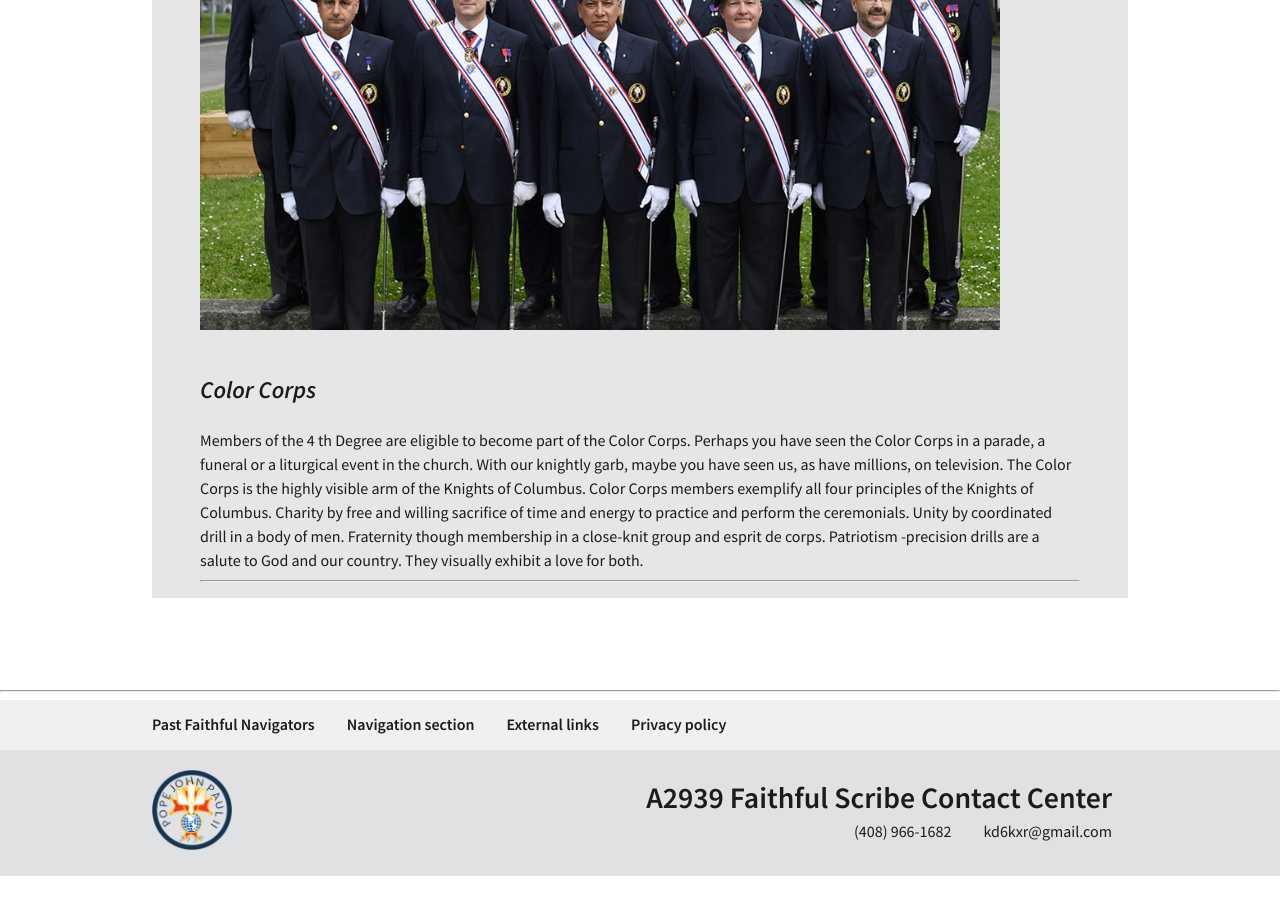
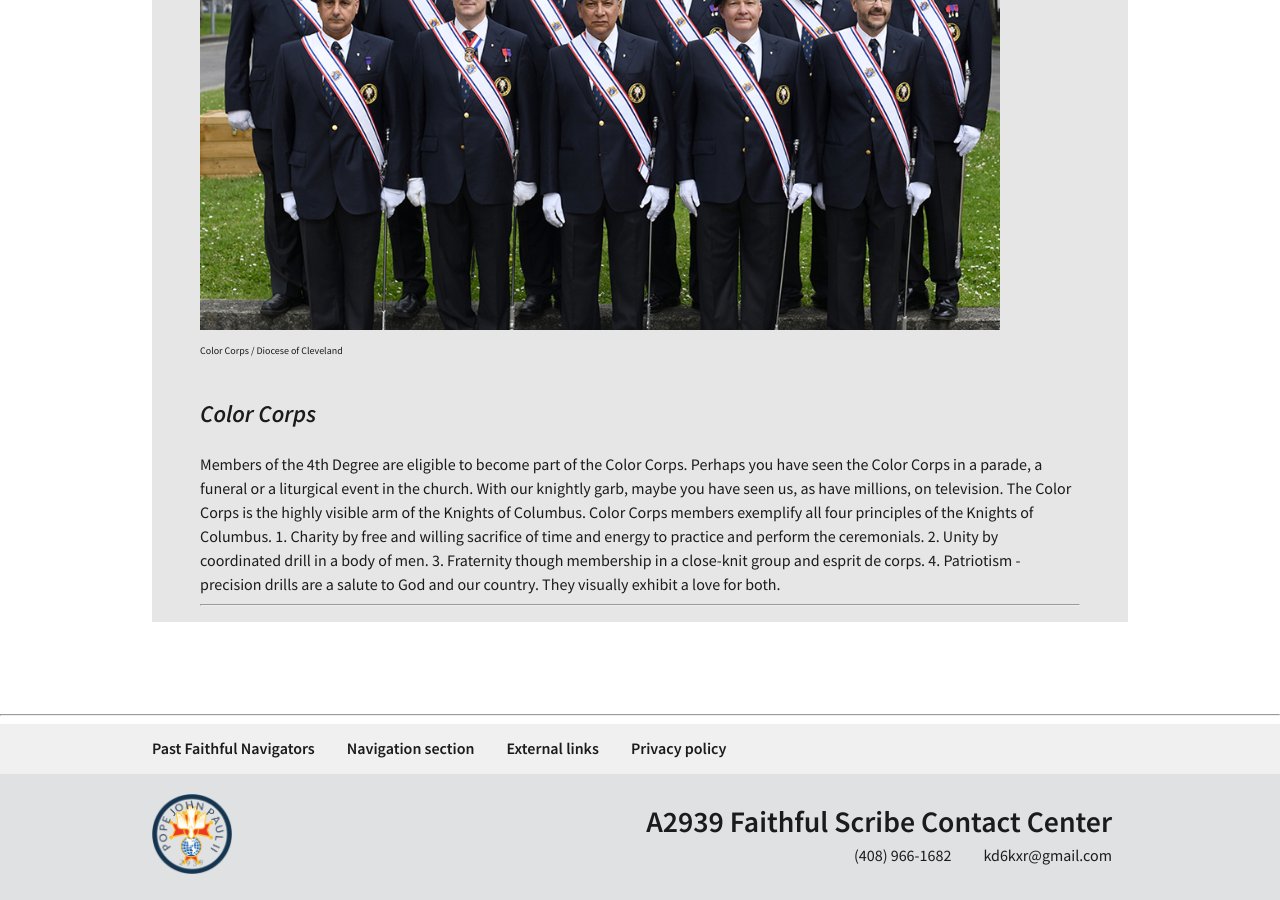
Before and after one commit to FNAV2939/A2939.github.io, a Jekyll site: the page built from proj/index.md, in a window 1280 px wide and 900 px high, scrolled down 2216 px. Built offline with Jekyll 4.4.1, drawn with Linux system fonts in a browser that asks for light colours; our own code applies the rules of GitHub Pages for plain Markdown files; before the commit the page ends 3092 px from its top, so only the background shows below that.

Commit message:
Update index.md

```diff
--- a/proj/index.md
+++ b/proj/index.md
@@ -20,17 +20,14 @@ open the door more widely for a new generation to join their ranks. In a spirit
 let us assist with a smooth transition to this new uniform and encourage it to be worn
 with great dignity and pride.” <hr>
 </td><td></td></tr><tr></tr><tr></tr><tr></tr><tr></tr><tr></tr><tr><td></td><td><br><br>
-<img src="../assets/img/corps.jpg" width="800" alt="Color Coprs"></td><td></td></tr><tr><td></td><td><h2><em>Color Corps</em></h2>
-  Members of the 4 th Degree are eligible to become part of the Color Corps.
-
+<img src="../assets/img/corps.jpg" width="800" alt="Color Corps of the Diocese of Cleveland, Ohio"><br><font size="1">Color Corps / Diocese of Cleveland</font></td><td></td></tr><tr><td></td><td><h2><em>Color Corps</em></h2>
+  Members of the 4th Degree are eligible to become part of the Color Corps.
 Perhaps you have seen the Color Corps in a parade, a funeral or a liturgical event in the church.
 With our knightly garb, maybe you have seen us, as have millions, on television.
 The Color Corps is the highly visible arm of the Knights of Columbus.
 Color Corps members exemplify all four principles of the Knights of Columbus.
-Charity by free and willing sacrifice of time and energy to practice and perform the ceremonials.
-
-Unity by coordinated drill in a body of men.
-
-Fraternity though membership in a close-knit group and esprit de corps.
-Patriotism -precision drills are a salute to God and our country. They visually exhibit a love for both. <hr>
+1. Charity by free and willing sacrifice of time and energy to practice and perform the ceremonials.
+2. Unity by coordinated drill in a body of men.
+3. Fraternity though membership in a close-knit group and esprit de corps.
+4. Patriotism -precision drills are a salute to God and our country. They visually exhibit a love for both. <hr>
 </td><td></td></tr></table>
```
